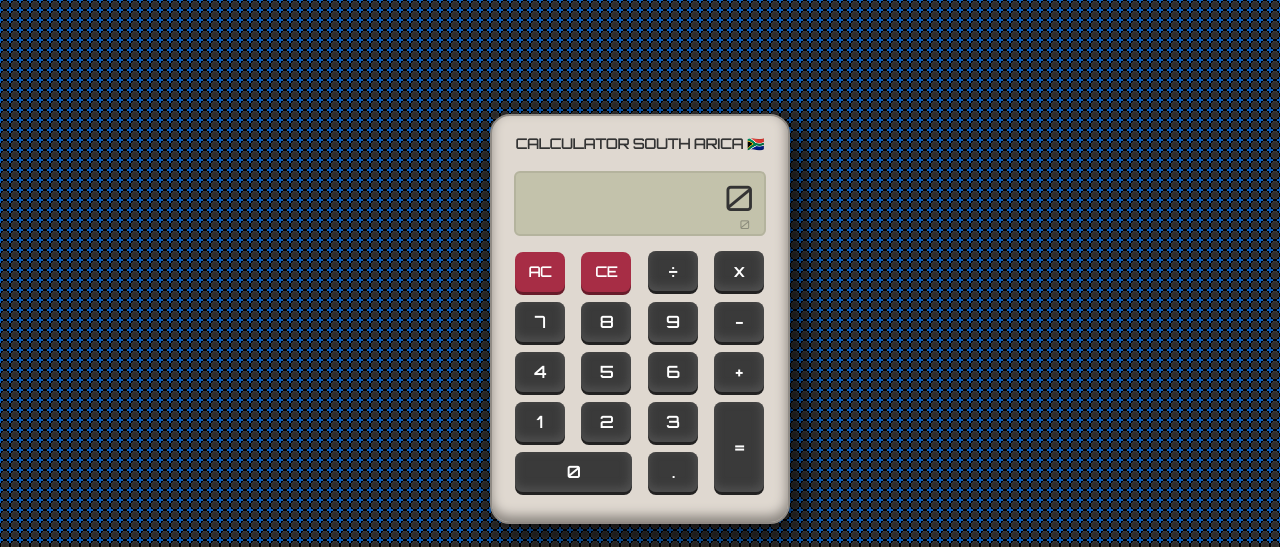
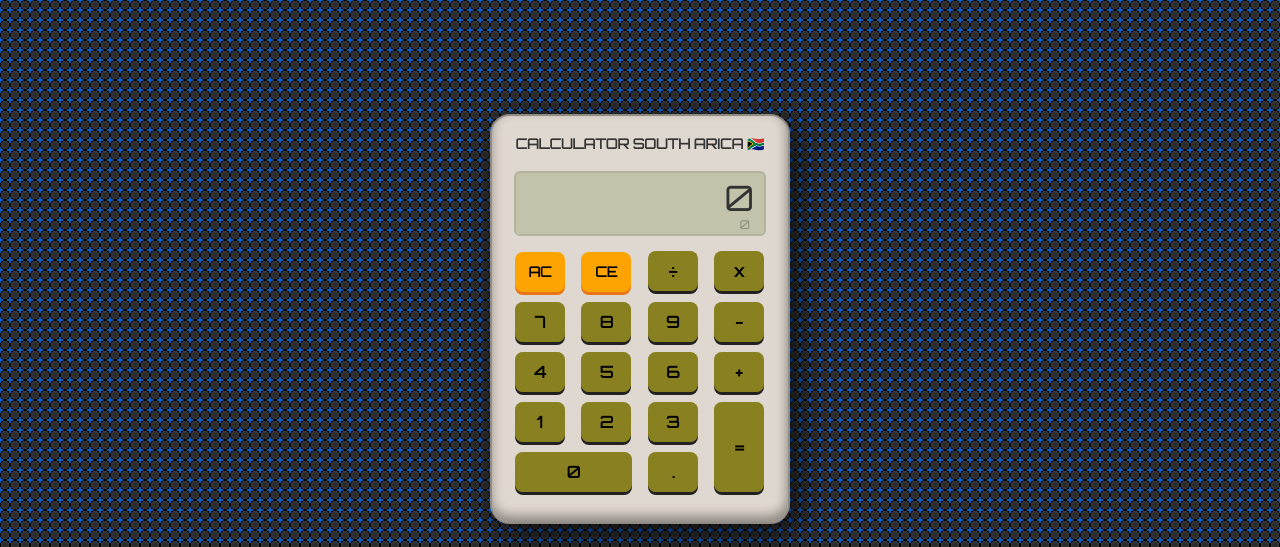
Before and after one commit to YamukelwaTech/Calculator, a plain HTML site: page index.html in a window 1280 px wide. Shown: the top 547 px of the page. Drawn offline with nearby package versions, Linux system fonts and the light colour scheme.

Commit message:
buttons update

```diff
--- a/css/style.css
+++ b/css/style.css
@@ -46,11 +46,11 @@
 button {
   border-radius: 8px;
   border: none;
-  background-color: #3a3a3a;
+  background-color: #898121;
   margin: 0 4px 10px 8px;
   height: 40px;
   width: 50px;
-  box-shadow: 0px 3px 0px 0px #222121, inset -1px -3px 10px 1px #515151;
+  box-shadow: 0px 3px 0px 0px #222121, inset -1px -3px 10px 1px #898121;
 }
 
 button:active {
@@ -79,8 +79,8 @@ button:active {
 
 .red {
   font-size: 14px;
-  background-color: #a72d45;
-  box-shadow: 0px 3px 0px 0px #671c2a;
+  background-color: #fda403;
+  box-shadow: 0px 3px 0px 0px #e8751a;
 }
 
 #footer {
@@ -98,8 +98,10 @@ button,
 button:hover,
 button:active,
 button:visited {
+  color: black;
   text-decoration: none !important;
   outline: none !important;
+
 }
 
 a,
```
